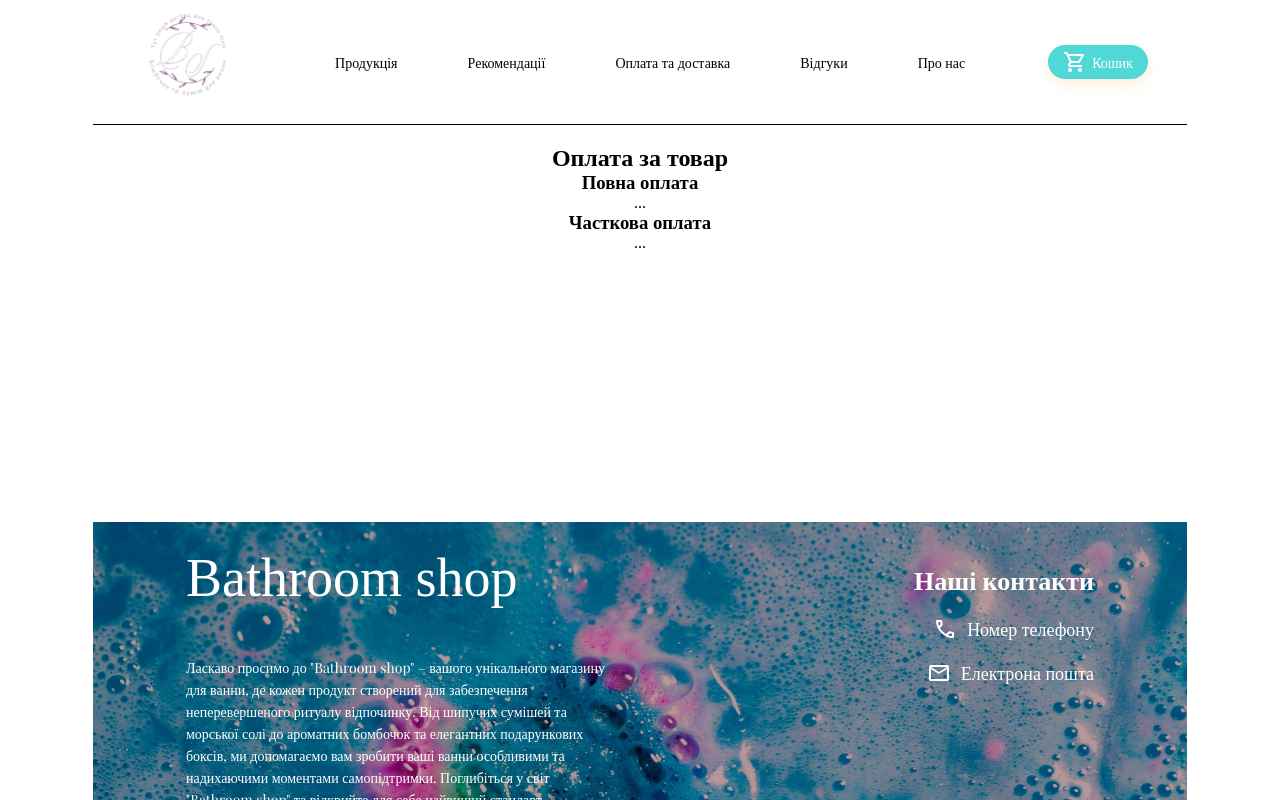
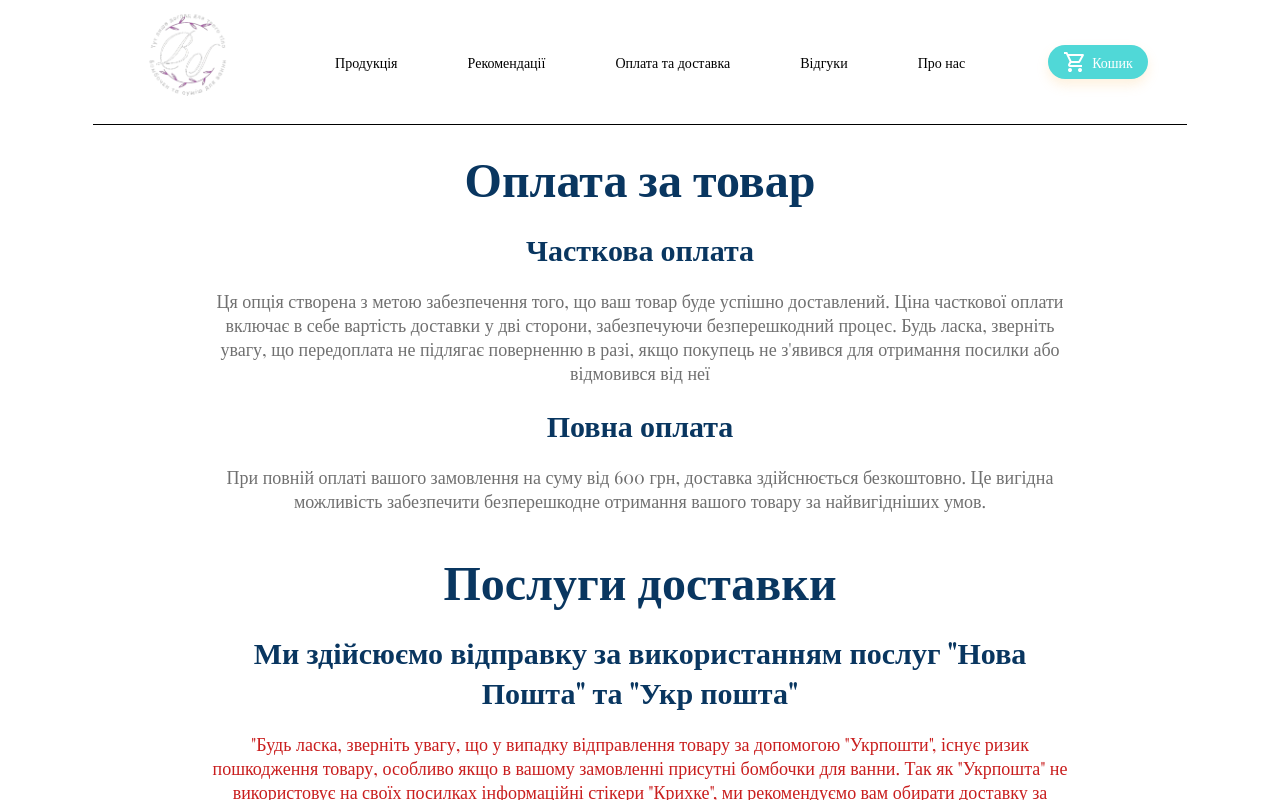
Before and after one commit to Oaleks262/front-end-bathroom-shop, a React (Create React App) app: page /delivery in a window 1280 px wide. Shown: the top 800 px of the page. Built offline with nearby package versions, Linux system fonts and the light colour scheme; a web font is replaced by a local one.

Commit message:
edit delivery

```diff
--- a/src/components/Delivery/Delivery.css
+++ b/src/components/Delivery/Delivery.css
@@ -10,7 +10,81 @@
     width: 100%;
     gap: 20px;
     margin-bottom: 250px;
+    justify-content: center;
+    align-items: center;
+    gap: 35px;
 }
+.pay-data{
+    display: flex;
+    flex-direction: column;
+    width: 80%;
+    align-items: center;
+    justify-content: center;
+    gap: 20px;
+}
+.delivery-data{
+    display: flex;
+    flex-direction: column;
+    width: 80%;
+    align-items: center;
+    justify-content: center;
+    gap: 20px;
+}
+.pay-data h2{
+    color: #093660;
+    font-family: "Playfair Display";
+    font-size: 48px;
+    font-style: normal;
+    font-weight: 700;
+    line-height: normal;
+}
+.pay-data h3{
+    color: #093660;
+    font-family: "Playfair Display";
+    font-size: 30px;
+    font-style: normal;
+    font-weight: 600;
+    line-height: normal;
+}
+.pay-data p{
+    color: #707070;
+    font-family: "Playfair Display";
+    font-size: 18px;
+    font-style: normal;
+    font-weight: 400;
+    line-height: 24px;
+}
+.delivery-data h2{
+    color: #093660;
+    font-family: "Playfair Display";
+    font-size: 48px;
+    font-style: normal;
+    font-weight: 700;
+    line-height: normal;
+}
+.delivery-data h3{
+    color: #093660;
+    font-family: "Playfair Display";
+    font-size: 30px;
+    font-style: normal;
+    font-weight: 600;
+    line-height: normal;
+}
+.delivery-data-red{
+    color: #c91e1e;
+    font-family: "Playfair Display";
+    font-size: 18px;
+    font-style: normal;
+    font-weight: 400;
+    line-height: 24px;
+}
+.pay-data-info{
+    display: flex;
+    flex-direction: column;
+    gap: 20px;
+}
+
+
 
 @media (max-width:1279px) {
     .delivery-content{
--- a/src/components/Delivery/Delivery.js
+++ b/src/components/Delivery/Delivery.js
@@ -19,15 +19,20 @@ const Delivery = () => {
                     <h2>
                         Оплата за товар
                     </h2>
-                    <div>
+                    <div className="pay-data-info">
+                    <h3>Часткова оплата</h3>
+                    <p>Ця опція створена з метою забезпечення того, що ваш товар буде успішно доставлений. Ціна часткової оплати включає в себе вартість доставки у дві сторони, забезпечуючи безперешкодний процес. Будь ласка, зверніть увагу, що передоплата не підлягає поверненню в разі, якщо покупець не з'явився для отримання посилки або відмовився від неї</p>
                     <h3>Повна оплата</h3>
-                    <p>...</p>
-                    <h3>Часткова оплата</h3>
-                    <p>...</p>
+                    <p>При повній оплаті вашого замовлення на суму від 600 грн, доставка здійснюється безкоштовно. Це вигідна можливість забезпечити безперешкодне отримання вашого товару за найвигідніших умов.</p>
+
                     </div>
                 </div>
                 <div className="delivery-data">
-
+                    <h2>
+                        Послуги доставки
+                    </h2>
+                    <h3>Ми здійсюємо відправку за використанням послуг "Нова Пошта" та "Укр пошта"</h3>
+                    <p  className="delivery-data-red">"Будь ласка, зверніть увагу, що у випадку відправлення товару за допомогою "Укрпошти", існує ризик пошкодження товару, особливо якщо в вашому замовленні присутні бомбочки для ванни. Так як "Укрпошта" не використовує на своїх посилках інформаційні стікери "Крихке", ми рекомендуємо вам обирати доставку за допомогою "Нової Пошти" для забезпечення безпеки вашого товару.</p>
                 </div>
 
 
```
